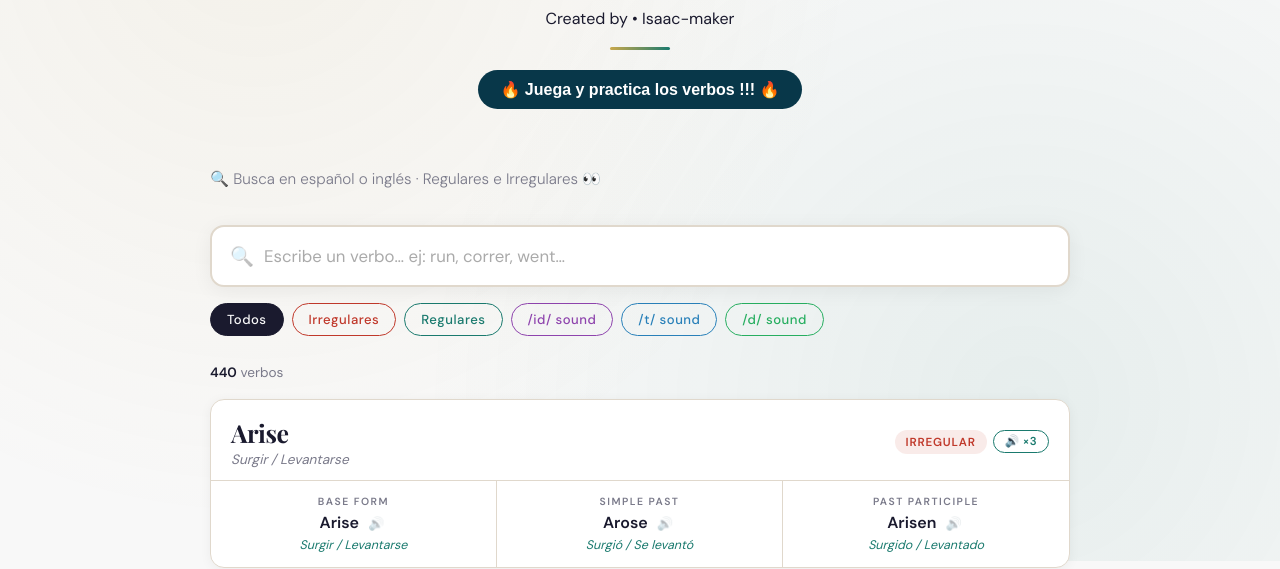
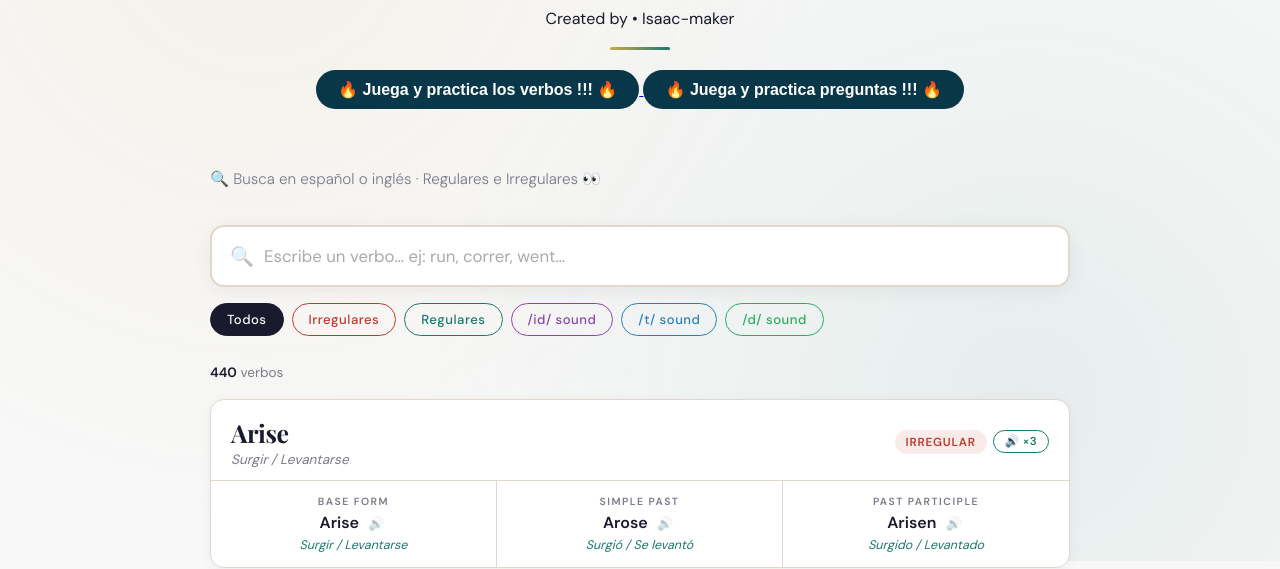
Before and after one commit to Isaac-maker/Verbs, a plain HTML site: page index.html in a window 1280 px wide. Shown: the part 239-808 px from the top of the page. Drawn offline with nearby package versions, Linux system fonts and the light colour scheme.

Commit message:
Add button for practicing questions

```diff
--- a/index.html
+++ b/index.html
@@ -623,6 +623,19 @@
       font-size: 1rem;
       cursor:pointer;">
             🔥 Juega y practica los verbos !!! 🔥
+          </button>
+        </a>
+            <a href="juego2.html">
+          <button style="
+      padding:10px 22px;
+      border:none;
+      border-radius:40px;
+      background:#083749;
+      color:white;
+      font-weight:600;
+      font-size: 1rem;
+      cursor:pointer;">
+            🔥 Juega y practica preguntas !!! 🔥
           </button>
         </a>
       </div>
```
